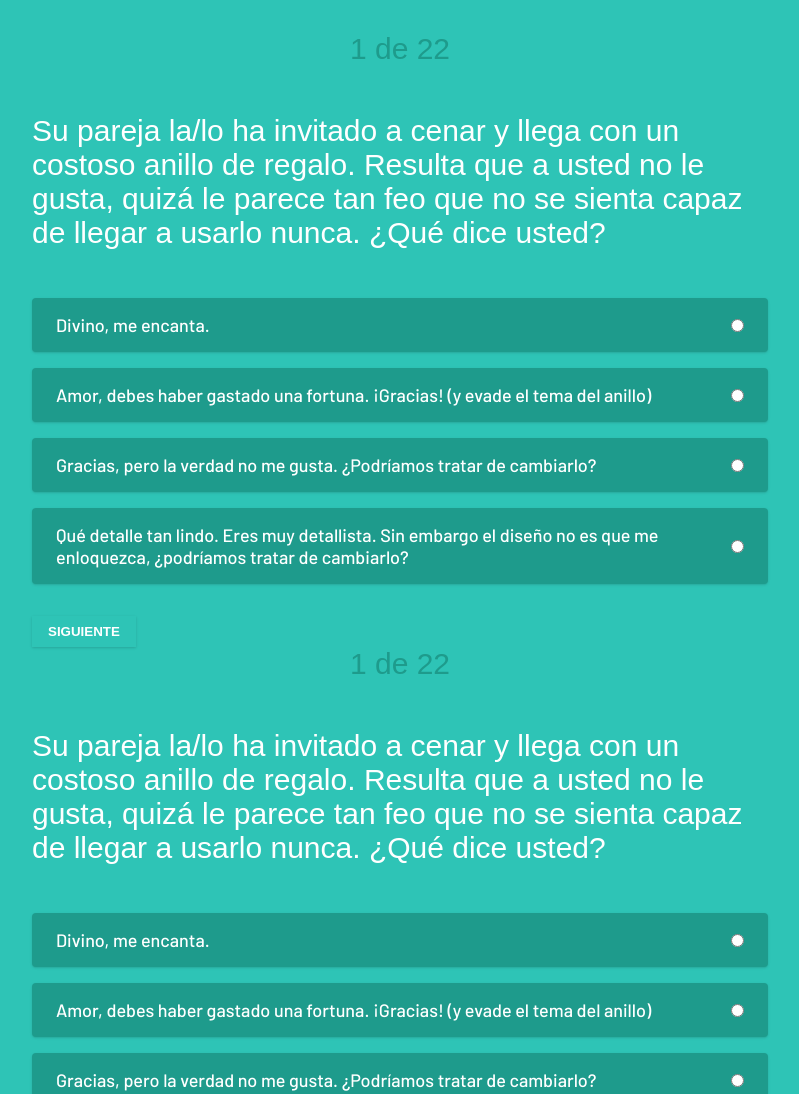
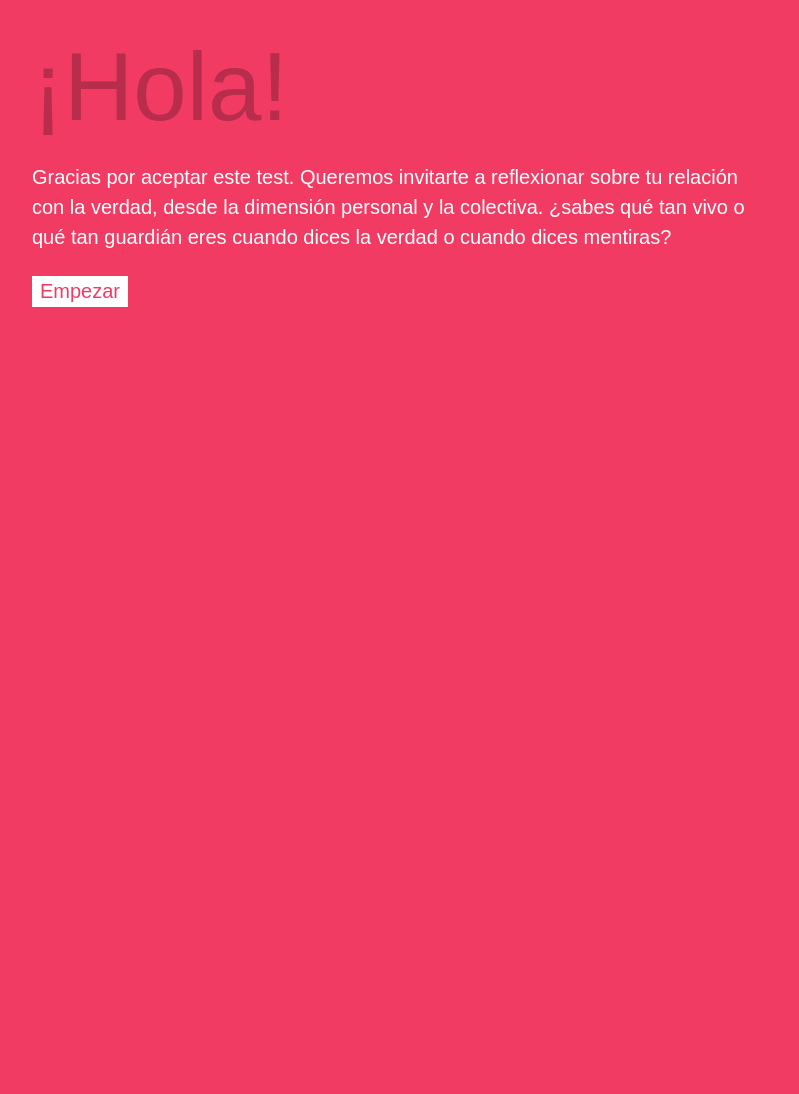
Before and after one commit to datasketch/avina-trivia, a website built with webpack: page docs/index.html in a window 1280 px wide. Shown: the top 1094 px of the page, without its empty margins (240-1039 px from the left). After the commit the page ends 800 px from the top, so only its background shows below. Built offline with nearby package versions, Linux system fonts and the light colour scheme; a web font is replaced by a local one.

Commit message:
add welcome screen

```diff
--- a/docs/index.html
+++ b/docs/index.html
@@ -6,7 +6,7 @@
   <meta http-equiv="X-UA-Compatible" content="ie=edge">
   <link href="https://fonts.googleapis.com/css?family=Barlow:500&display=swap" rel="stylesheet">
   <link rel="stylesheet" href="https://use.typekit.net/xqh0prj.css">
-<link href="main.14b2ac5b991dcd5da00b.css" rel="stylesheet"></head>
+<link href="main.e04a41f6d9a5abc0a564.css" rel="stylesheet"></head>
 <body>
   <div id="loader">
     <div class="loader-content">
@@ -14,7 +14,12 @@
     </div>
   </div>
   <div class="container">
-    <div id="trivia"></div>
+    <div id="welcome">
+      <h1 class="font-cuba">¡Hola!</h1>
+      <p class="font-cuba">Gracias por aceptar este test. Queremos invitarte a reflexionar sobre tu relación con la verdad, desde la dimensión personal y la colectiva. ¿sabes qué tan vivo o qué tan guardián eres cuando dices la verdad o cuando dices mentiras?</p>
+      <button id="start">Empezar</button>
+    </div>
+    <div id="trivia" style="display: none;"></div>
     <div class="trivia-results" style="display: none;">
       <h3 class="results-title text-jungle-green uppercase font-cuba">Aquí están tus resultados</h3>
       <p class="results-score font-cuba">
--- a/src/css/style.css
+++ b/src/css/style.css
@@ -7,7 +7,6 @@
 }
 
 html {
-  background-color: #2ec4b6;
   box-sizing: border-box;
   font-family: 'Barlow', sans-serif;
   font-weight: 500;
@@ -15,7 +14,12 @@ html {
 }
 
 body {
+  background-color: #f23b63;
   padding: 2rem 0;
+}
+
+body.active-game {
+  background-color: #2ec4b6;
 }
 
 a {
@@ -83,6 +87,28 @@ text {
   100% { transform: rotate(360deg) }
 }
 
+#welcome h1 {
+  color: #b72d4b;
+  font-size: 6rem;
+}
+
+#welcome p {
+  font-size: 1.25rem;
+  margin-top: 1.25rem;
+  line-height: 1.5;
+}
+
+#welcome button {
+  background-color: #ffffff;
+  border: none;
+  color: #f23b63;
+  cursor: pointer;
+  display: inline-block;
+  font-family: 'cubano', sans-serif;
+  font-size: 1.25rem;
+  margin-top: 1.5rem;
+  padding: 0.25rem 0.5rem;
+}
 
 .container {
   margin: 0 auto;
--- a/src/js/app.js
+++ b/src/js/app.js
@@ -11,6 +11,9 @@ const s3Params = {
   key: 'data/db.csv',
 };
 
+const start = document.getElementById('start');
+const welcome = document.getElementById('welcome');
+const triviaEl = document.getElementById('trivia');
 const loader = document.getElementById('loader');
 const results = document.querySelector('.trivia-results');
 const myScore = document.getElementById('my-score');
@@ -220,11 +223,9 @@ const questions = [
 
 const trivia = new Trivia({
   questions,
-  el: document.getElementById('trivia'),
+  el: triviaEl,
   mode: 'perception',
 });
-
-trivia.init();
 
 const getScores = (sessionId) => (
   new Promise((resolve, reject) => {
@@ -288,3 +289,10 @@ function handleTriviaEnd(event) {
 }
 
 trivia.el.addEventListener('ended', handleTriviaEnd);
+
+start.addEventListener('click', () => {
+  document.body.classList.add('active-game');
+  welcome.remove();
+  triviaEl.style.display = 'block';
+  trivia.init();
+});
```
Also changed, not shown: src/index.html (+6 -1 lines), docs/main.js, 3 other files.
